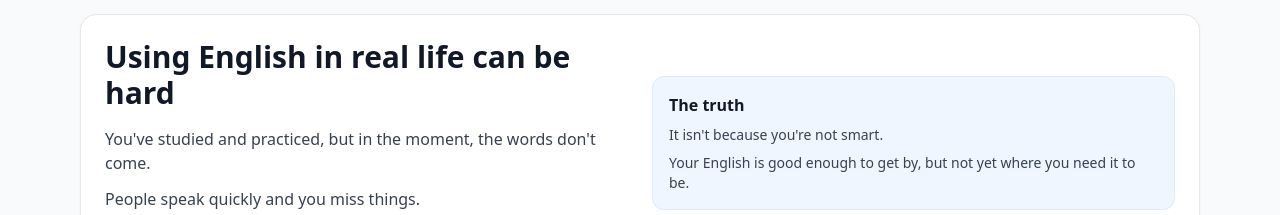
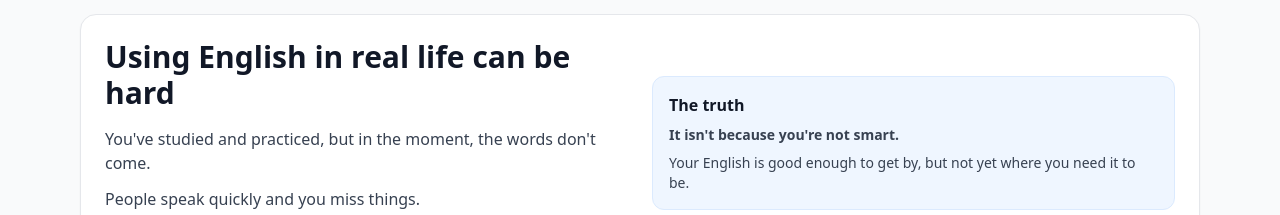
Before and after one commit to Qwixo/Qwixo-apply.INTERLINK.edu-12.3.2026, a React (Vite) app: page /greensboro in a window 1280 px wide. Shown: the part 1100-1315 px from the top of the page. Built offline with nearby package versions, Linux system fonts and the light colour scheme.

Commit message:
Updated GreensboroPage.tsx

```diff
--- a/src/pages/GreensboroPage.tsx
+++ b/src/pages/GreensboroPage.tsx
@@ -250,9 +250,9 @@
               <div className="flex flex-col justify-center">
                 <div className="bg-blue-50 border border-blue-100 rounded-xl p-4 mb-4">
                   <h3 className="text-base font-bold text-gray-900 mb-2">The truth</h3>
-                  <p className="text-sm text-gray-700">
-                    It isn't because you're not smart.
-                  </p>
+<p className="text-sm text-gray-700 font-bold">
+  It isn't because you're not smart.
+</p>
                   <p className="text-sm text-gray-700 mt-2">
                     Your English is good enough to get by, but not yet where you need it to be.
                   </p>
```
